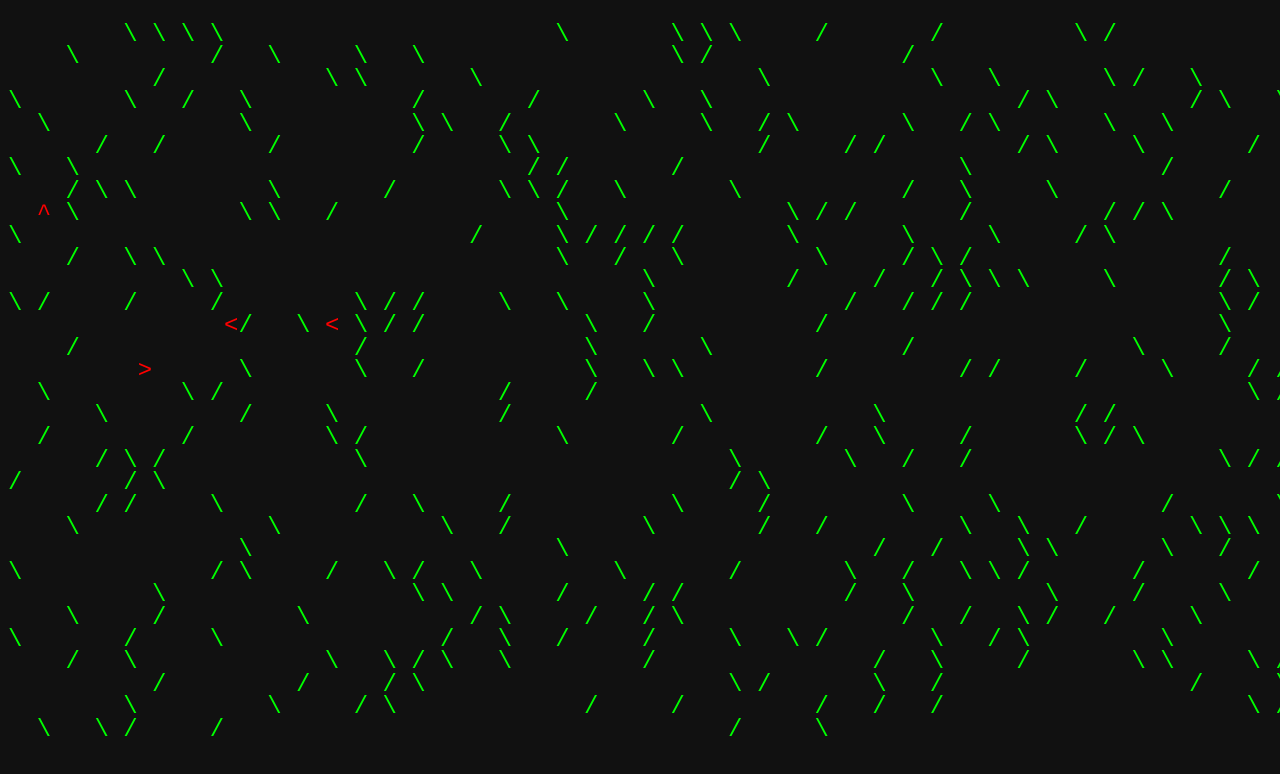
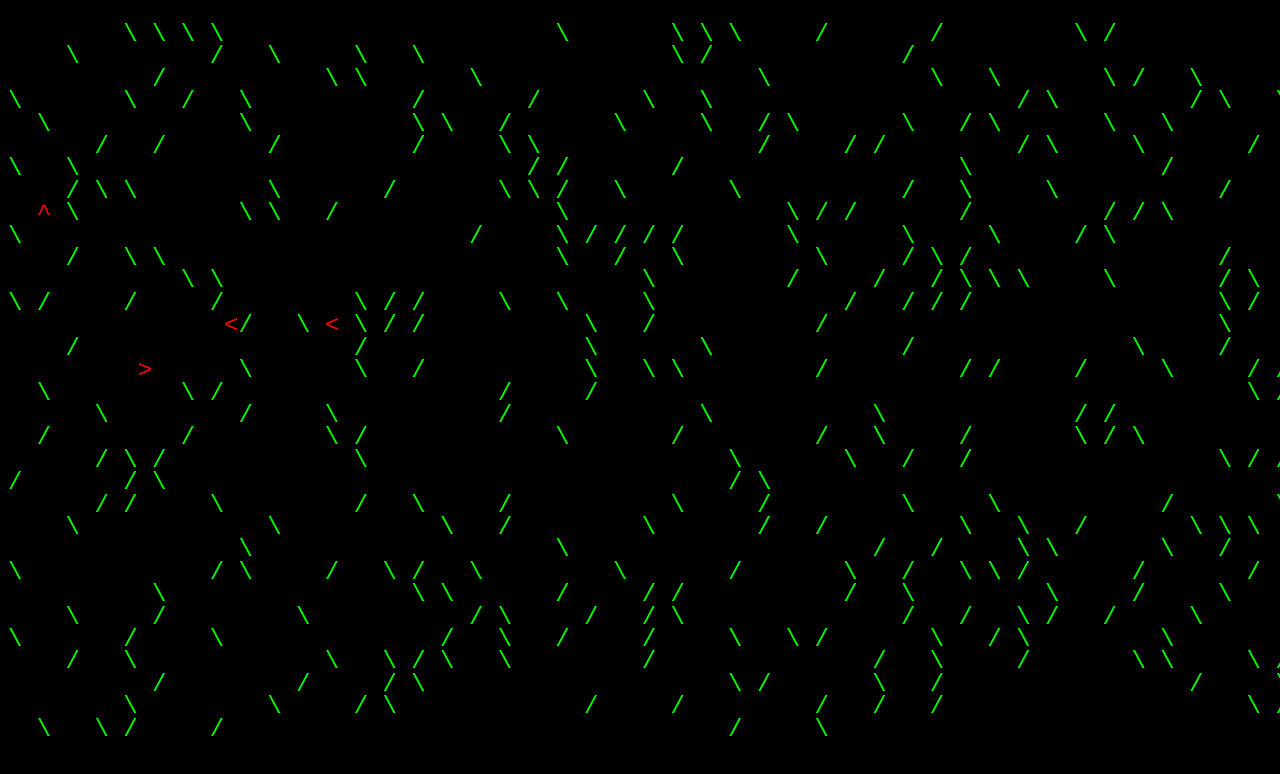
Before and after one commit to DustInComp/mirrors, a plain HTML site: page index.html in a window 1280 px wide. Shown: the top 774 px of the page. Drawn offline with Linux system fonts and the light colour scheme.

Commit message:
Change style declarations

```diff
--- a/css/master.css
+++ b/css/master.css
@@ -1,13 +1,13 @@
 * {
-  background-color: #111;
-  cursor: default;
+  background-color: #000000;
+  cursor: pointer;
 
   font-family: monospace;
   font-size: 3vh;
   line-height: 2.8vh;
-  color: lime;
+  color: #00FF00;
 }
 
 .red-beam {
-  color: red !important;
+  color: #FF0000 !important;
 }
```
